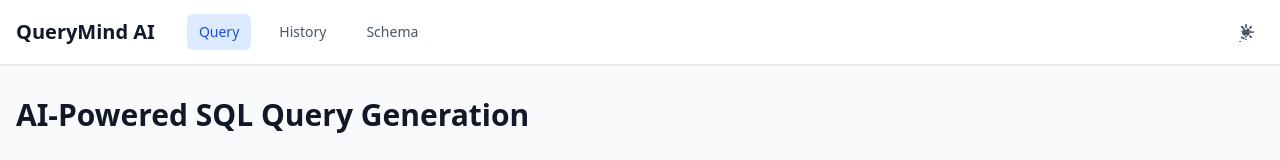
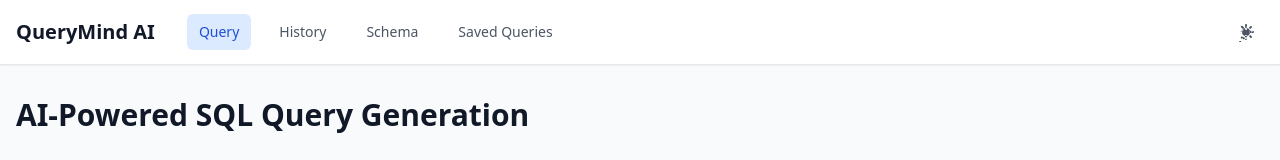
Before and after one commit to Priyansh-6216/QueryMind_AI, a React (Vite) app in the folder frontend/: page / in a window 1280 px wide. Shown: the top 160 px of the page. Built offline with nearby package versions, Linux system fonts and the light colour scheme; no server answers.

Commit message:
Add Saved Queries link to Navbar

```diff
--- a/frontend/src/components/layout/Navbar.tsx
+++ b/frontend/src/components/layout/Navbar.tsx
@@ -11,6 +11,7 @@
     { id: 'query', label: 'Query' },
     { id: 'history', label: 'History' },
     { id: 'schema', label: 'Schema' },
+    { id: 'saved-queries', label: 'Saved Queries' },
   ]
 
   return (
```
